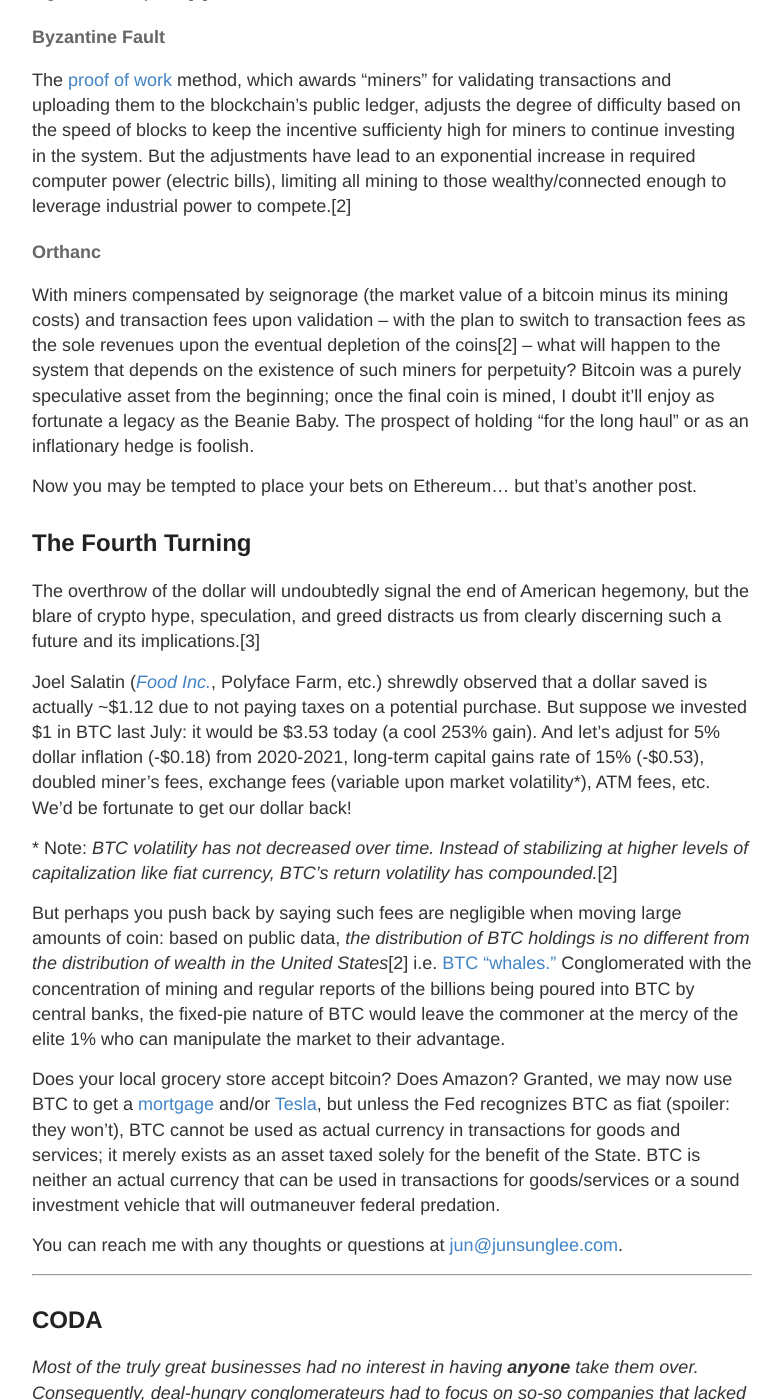
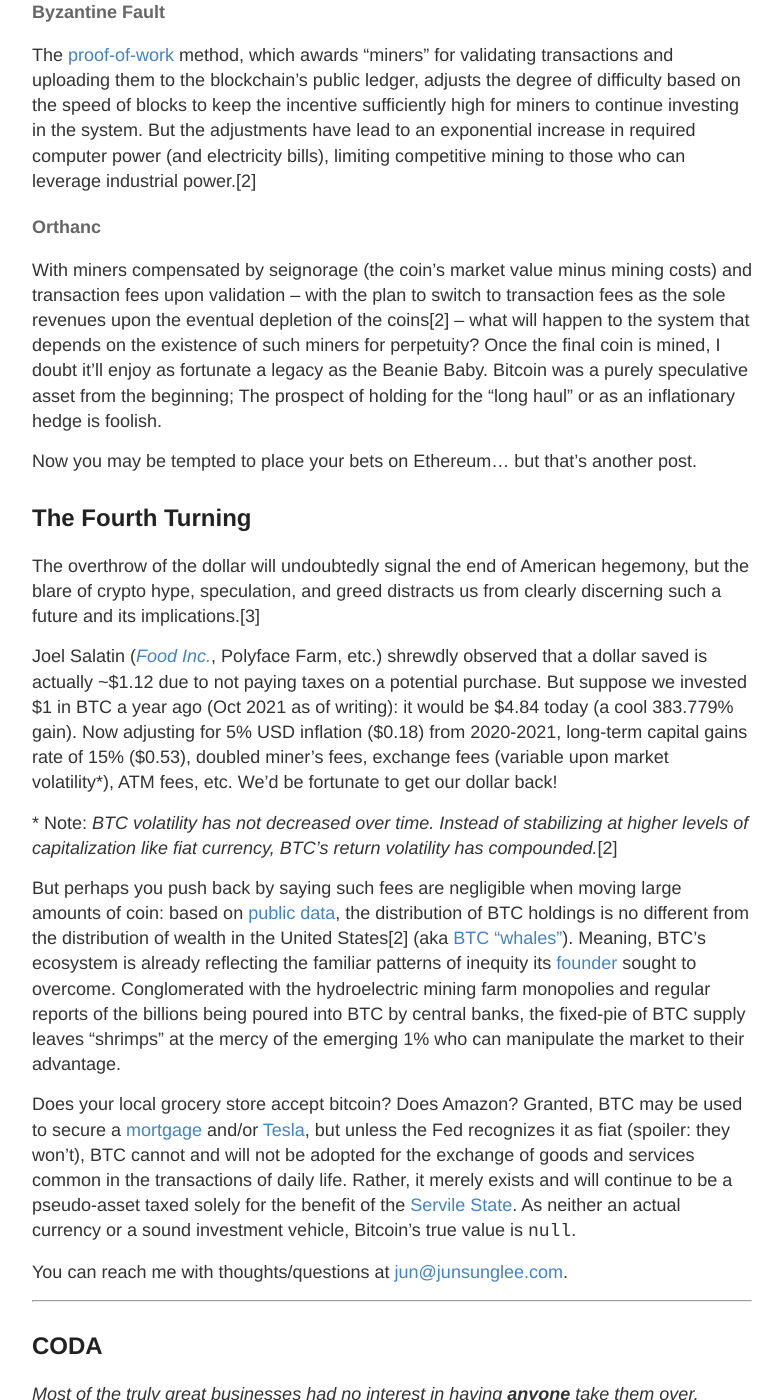
Before and after one commit to poastmil/junsunglee.com, a Jekyll site: the page built from _posts/2021-10-27-Against-Bitcoin.md, in a window 1280 px wide and 1400 px high, scrolled down 1510 px. Shown: the whole window, without its empty margins (248-1031 px from the left). Built offline with Jekyll 4.4.1, drawn with Linux system fonts in a browser that asks for light colours; some of the changed text lies outside the part shown.

Commit message:
Update and rename 2021-10-26-Against-Bitcoin.md to 2021-10-27-Against-Bitcoin.md

```diff
--- a/_posts/2021-10-26-Against-Bitcoin.md
+++ b/_posts/2021-10-27-Against-Bitcoin.md
@@ -15,13 +15,13 @@
 
 In [March 2021](https://tim.blog/2021/03/24/balaji-srinivasan), Balaji Srinivasan (Coinbase, Andreessen Horowitz, etc.) said splitting an investment 50/50 between Bitcoin and Ethereum would be the quick and dirty way of making the most bang for your buck.
 
-Thus tide the angels... but lest we forget their mortality, here's why we should NOT invest in Bitcoin.
+Thus spoke the angels, but lest we forget their mortality...
 
 ---
 
 ## Bitcoin ≠ Gold Standard
 
-I believe George Gilder ([_Wealth and Poverty_](https://www.amazon.com/Wealth-Poverty-New-Twenty-First-Century/dp/1596988096), [_Life After Google_](https://www.amazon.com/Life-After-Google-Blockchain-Economy/dp/1621575764), etc.) correctly teaches that a cryptocurrency must mimic gold's two paradoxical facets to secure fiat status: perpetual supply and constant difficulty of acquisition. Why? New deposits continue to be discovered and rewarded to fresh generations of seekers, but the ore remains just as difficult to get our grubby mitts on as it was 4,000 years ago. The riddle of gold invites success to anyone willing (and lucky) to work for it, but Bitcoin fails both tests.
+I believe George Gilder ([_Wealth and Poverty_](https://www.amazon.com/Wealth-Poverty-New-Twenty-First-Century/dp/1596988096), [_Life After Google_](https://www.amazon.com/Life-After-Google-Blockchain-Economy/dp/1621575764), etc.) correctly teaches that a cryptocurrency must mimic gold's two paradoxical facets to secure fiat status: perpetual supply and constant difficulty of acquisition. Why? New deposits continue to be discovered and reward fresh generations of seekers, but the ore remains just as difficult to get our grubby mitts on as it was 4,000 years ago. The riddle of gold invites success to anyone willing (and lucky) to work for it, but Bitcoin fails both tests.
 
 #### Zero-Sum
 
@@ -29,11 +29,11 @@
 
 #### Byzantine Fault
 
-The [proof of work](https://www.investopedia.com/terms/p/proof-work.asp) method, which awards "miners" for validating transactions and uploading them to the blockchain's public ledger, adjusts the degree of difficulty based on the speed of blocks to keep the incentive sufficienty high for miners to continue investing in the system. But the adjustments have lead to an exponential increase in required computer power (electric bills), limiting all mining to those wealthy/connected enough to leverage industrial power to compete.[2]
+The [proof-of-work](https://www.investopedia.com/terms/p/proof-work.asp) method, which awards “miners” for validating transactions and uploading them to the blockchain’s public ledger, adjusts the degree of difficulty based on the speed of blocks to keep the incentive sufficiently high for miners to continue investing in the system. But the adjustments have lead to an exponential increase in required computer power (and electricity bills), limiting competitive mining to those who can leverage industrial power.[2]
 
 #### Orthanc
 
-With miners compensated by seignorage (the market value of a bitcoin minus its mining costs) and transaction fees upon validation -- with the plan to switch to transaction fees as the sole revenues upon the eventual depletion of the coins[2] -- what will happen to the system that depends on the existence of such miners for perpetuity? Bitcoin was a purely speculative asset from the beginning; once the final coin is mined, I doubt it'll enjoy as fortunate a legacy as the Beanie Baby. The prospect of holding "for the long haul" or as an inflationary hedge is foolish.
+With miners compensated by seignorage (the coin's market value minus mining costs) and transaction fees upon validation – with the plan to switch to transaction fees as the sole revenues upon the eventual depletion of the coins[2] – what will happen to the system that depends on the existence of such miners for perpetuity? Once the final coin is mined, I doubt it’ll enjoy as fortunate a legacy as the Beanie Baby. Bitcoin was a purely speculative asset from the beginning; The prospect of holding for the "long haul” or as an inflationary hedge is foolish.
 
 Now you may be tempted to place your bets on Ethereum... but that's another post.
 
@@ -41,15 +41,15 @@
 
 The overthrow of the dollar will undoubtedly signal the end of American hegemony, but the blare of crypto hype, speculation, and greed distracts us from clearly discerning such a future and its implications.[3]
 
-Joel Salatin ([_Food Inc._](https://www.amazon.com/Food-Inc-Michael-Pollan/dp/B002UZ5CHO), Polyface Farm, etc.) shrewdly observed that a dollar saved is actually ~$1.12 due to not paying taxes on a potential purchase. But suppose we invested $1 in BTC last July: it would be $3.53 today (a cool 253% gain). And let's adjust for 5% dollar inflation (-$0.18) from 2020-2021, long-term capital gains rate of 15% (-$0.53), doubled miner's fees, exchange fees (variable upon market volatility*), ATM fees, etc. We'd be fortunate to get our dollar back!
+Joel Salatin ([_Food Inc._](https://www.amazon.com/Food-Inc-Michael-Pollan/dp/B002UZ5CHO), Polyface Farm, etc.) shrewdly observed that a dollar saved is actually ~$1.12 due to not paying taxes on a potential purchase. But suppose we invested $1 in BTC a year ago (Oct 2021 as of writing): it would be $4.84 today (a cool 383.779% gain). Now adjusting for 5% USD inflation ($0.18) from 2020-2021, long-term capital gains rate of 15% ($0.53), doubled miner’s fees, exchange fees (variable upon market volatility\*), ATM fees, etc. We’d be fortunate to get our dollar back!
 
-\* Note:  _BTC volatility has not decreased over time. Instead of stabilizing at higher levels of capitalization like fiat currency, BTC's return volatility has compounded._[2]
+\* Note: _BTC volatility has not decreased over time. Instead of stabilizing at higher levels of capitalization like fiat currency, BTC's return volatility has compounded._[2]
 
-But perhaps you push back by saying such fees are negligible when moving large amounts of coin: based on public data, _the distribution of BTC holdings is no different from the distribution of wealth in the United States_[2] i.e. [BTC "whales."](https://www.investopedia.com/terms/b/bitcoin-whale.asp#:~:text=A%20bitcoin%20whale%20is%20a,potential%20to%20manipulate%20currency%20valuations.) Conglomerated with the concentration of mining and regular reports of the billions being poured into BTC by central banks, the fixed-pie nature of BTC would leave the commoner at the mercy of the elite 1% who can manipulate the market to their advantage.
+But perhaps you push back by saying such fees are negligible when moving large amounts of coin: based on [public data](https://insights.glassnode.com/bitcoin-supply-distribution/), the distribution of BTC holdings is no different from the distribution of wealth in the United States[2] (aka [BTC “whales”](https://www.investopedia.com/terms/b/bitcoin-whale.asp#:~:text=A%20bitcoin%20whale%20is%20a,potential%20to%20manipulate%20currency%20valuations.)). Meaning, BTC's ecosystem is already reflecting the familiar patterns of inequity its [founder](https://bitcoin.org/bitcoin.pdf) sought to overcome. Conglomerated with the hydroelectric mining farm monopolies and regular reports of the billions being poured into BTC by central banks, the fixed-pie of BTC supply leaves "shrimps" at the mercy of the emerging 1% who can manipulate the market to their advantage.
 
-Does your local grocery store accept bitcoin? Does Amazon? Granted, we may now use BTC to get a [mortgage](https://www.coindesk.com/us-mortgage-lender-uwm-plans-to-accept-bitcoin-payments) and/or [Tesla](https://www.fool.com/the-ascent/cryptocurrency/articles/musk-says-tesla-will-accept-bitcoin-payments-again-but-theres-a-catch/), but unless the Fed recognizes BTC as fiat (spoiler: they won't), BTC cannot be used as actual currency in transactions for goods and services; it merely exists as an asset taxed solely for the benefit of the State.  BTC is neither an actual currency that can be used in transactions for goods/services or a sound investment vehicle that will outmaneuver federal predation.
+Does your local grocery store accept bitcoin? Does Amazon? Granted, BTC may be used to secure a [mortgage](https://www.coindesk.com/us-mortgage-lender-uwm-plans-to-accept-bitcoin-payments) and/or [Tesla](https://www.fool.com/the-ascent/cryptocurrency/articles/musk-says-tesla-will-accept-bitcoin-payments-again-but-theres-a-catch/), but unless the Fed recognizes it as fiat (spoiler: they won't), BTC cannot and will not be adopted for the exchange of goods and services common in the transactions of daily life. Rather, it merely exists and will continue to be a pseudo-asset taxed solely for the benefit of the [Servile State](https://www.amazon.com/Servile-State-Hilaire-Belloc/dp/0692282483). As neither an actual currency or a sound investment vehicle, Bitcoin's true value is `null`.
 
-You can reach me with any thoughts or questions at <jun@junsunglee.com>.
+You can reach me with thoughts/questions at <jun@junsunglee.com>.
 
 ---
 
```
